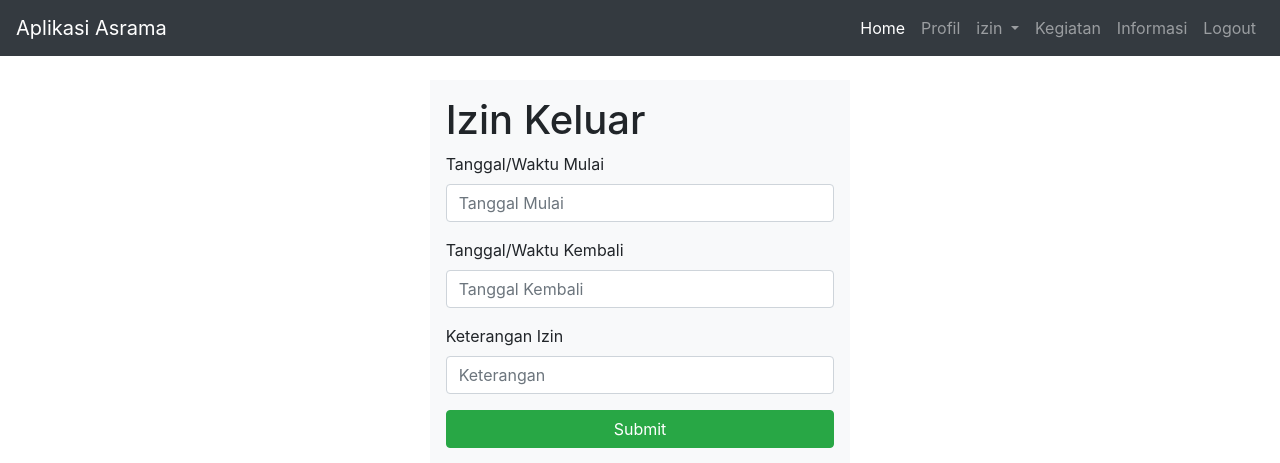
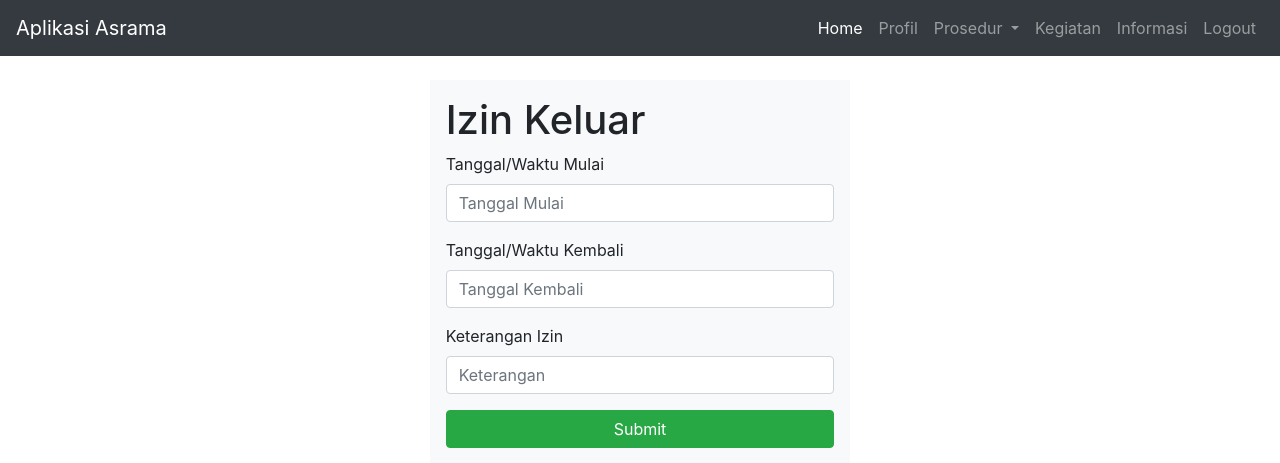
Before and after one commit to 4kari/PAW_Asrama, a CodeIgniter app: page /ProjectTA/index.php/izin in a window 1280 px wide. Shown: the top 463 px of the page. Run offline with CodeIgniter, Linux system fonts and the light colour scheme; some libraries are stand-ins or nearby versions.

Commit message:
Update izin.php

```diff
--- a/application/views/user/warga/izin.php
+++ b/application/views/user/warga/izin.php
@@ -28,10 +28,12 @@
       </li>
       <li class="nav-item dropdown">
         <a class="nav-link dropdown-toggle" href="#" id="navbarDropdown" role="button" data-toggle="dropdown">
-          izin
+          Prosedur
         </a>
         <div class="dropdown-menu" aria-labelledby="navbarDropdown">
           <a class="dropdown-item" href="<?php echo site_url('izin') ?>">Izin</a>
+          <div class="dropdown-divider"></div>
+          <a class="dropdown-item" href="<?php echo site_url('izin/bayar') ?>">Info Izin</a>
           <div class="dropdown-divider"></div>
           <a class="dropdown-item" href="<?php echo site_url('izin/bayar') ?>">Pembayaran</a>
           <div class="dropdown-divider"></div>
```
